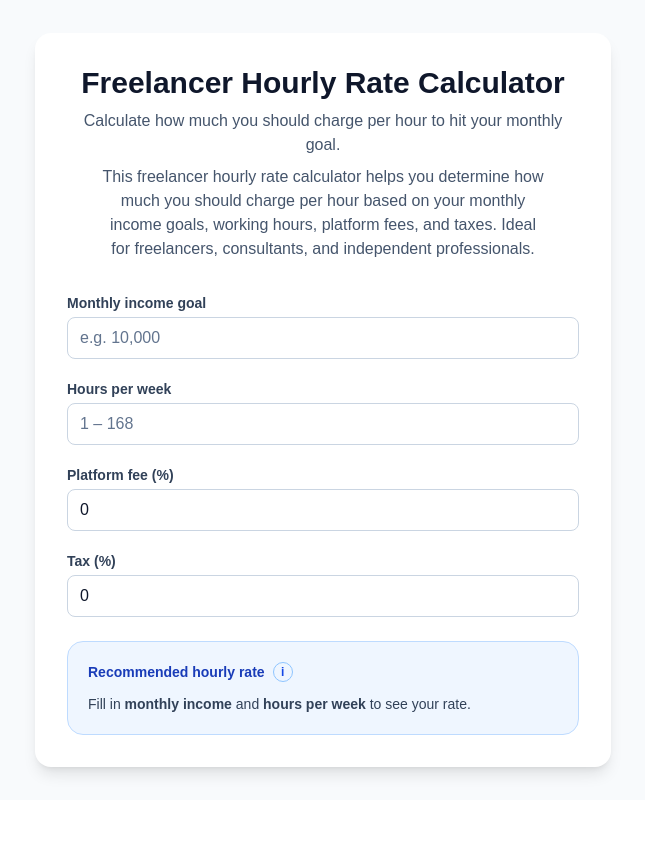
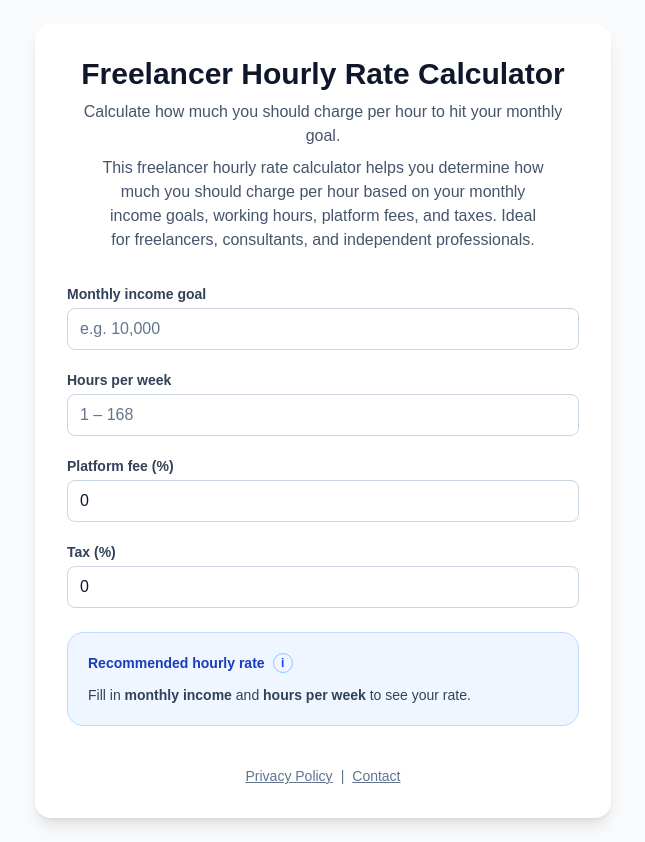
Before and after one commit to Myruth48/freelancer-rate-calculator, a Next.js app: page / in a window 1280 px wide. Shown: the whole page, without its empty margins (317-962 px from the left). Before the commit the page ends 800 px from the top, so only its background shows below. Built offline with nearby package versions, Linux system fonts and the light colour scheme.

Commit message:
Add footer links for AdSense

```diff
--- a/app/page.tsx
+++ b/app/page.tsx
@@ -14,8 +14,7 @@ export default function HomePage() {
   const formatNumber = (value: number | null) =>
     value === null ? "" : value.toLocaleString("en-US");
 
-  const parseNumber = (value: string) =>
-    Number(value.replace(/[^0-9]/g, ""));
+  const parseNumber = (value: string) => Number(value.replace(/[^0-9]/g, ""));
 
   const recommendedHourlyRate = useMemo(() => {
     if (
@@ -59,10 +58,10 @@ export default function HomePage() {
         </p>
 
         <p className="text-center text-slate-600 mt-2 max-w-md mx-auto">
-          This freelancer hourly rate calculator helps you determine how much you should
-          charge per hour based on your monthly income goals, working hours, platform
-          fees, and taxes. Ideal for freelancers, consultants, and independent
-          professionals.
+          This freelancer hourly rate calculator helps you determine how much you
+          should charge per hour based on your monthly income goals, working
+          hours, platform fees, and taxes. Ideal for freelancers, consultants,
+          and independent professionals.
         </p>
 
         <div className="mt-8 space-y-5">
@@ -166,11 +165,23 @@ export default function HomePage() {
               </div>
             ) : (
               <p className="mt-3 text-sm text-slate-700">
-                Fill in <b>monthly income</b> and <b>hours per week</b> to see your rate.
+                Fill in <b>monthly income</b> and <b>hours per week</b> to see your
+                rate.
               </p>
             )}
           </div>
         </div>
+
+        {/* Footer links (AdSense essentials) */}
+        <footer className="mt-10 text-center text-sm text-slate-500">
+          <a href="/privacy-policy" className="underline mx-2">
+            Privacy Policy
+          </a>
+          |
+          <a href="/contact" className="underline mx-2">
+            Contact
+          </a>
+        </footer>
       </div>
     </main>
   );
```
